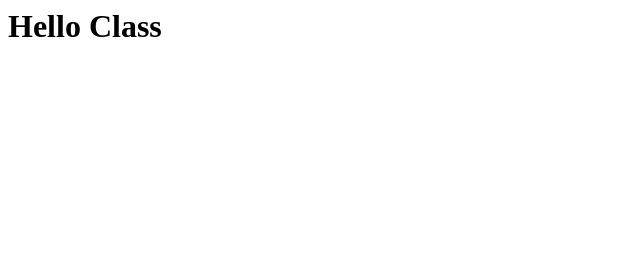
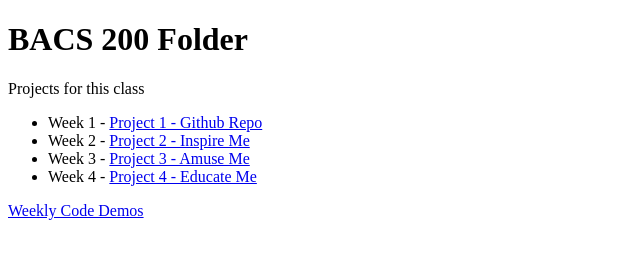
Before and after one commit to schigner23/schigner23.github.io, a plain HTML site: page bacs200/index.html in a window 1280 px wide. Shown: the whole page, without its empty margins (0-640 px from the left). Drawn offline with Linux system fonts and the light colour scheme.

Commit message:
Update index.html

```diff
--- a/bacs200/index.html
+++ b/bacs200/index.html
@@ -1 +1,23 @@
-<h1> Hello Class</h1>
+<!DOCTYPE html>
+<html lang="en">
+
+<head>
+    <meta charset="UTF-8">
+    <meta http-equiv="X-UA-Compatible" content="IE=edge">
+    <meta name="viewport" content="width=device-width, initial-scale=1.0">
+    <title>BACS 200 Class Content</title>
+</head>
+
+<body>
+    <h1>BACS 200 Folder</h1>
+    <p>Projects for this class</p>
+    <ul>
+        <li>Week 1 - <a href="../index.html">Project 1 - Github Repo</a> </li>
+        <li>Week 2 - <a href="inspire.html">Project 2 - Inspire Me</a> </li>
+        <li>Week 3 - <a href="amuse.html">Project 3 - Amuse Me</a> </li>
+        <li>Week 4 - <a href="educate.html">Project 4 - Educate Me</a> </li>
+    </ul>
+    <a href="/demo">Weekly Code Demos</a>
+</body>
+
+</html>
```
